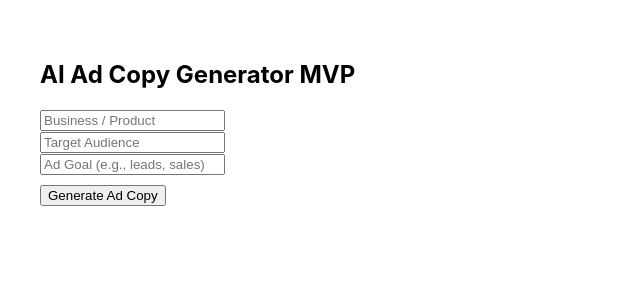
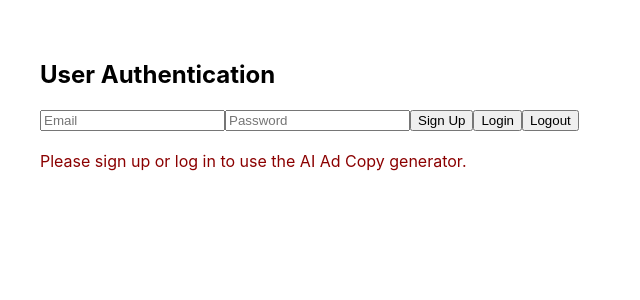
Before and after one commit to Gora92AI/ai-ad-platform-client, a React (Create React App) app: page / in a window 1280 px wide. Shown: the top 300 px of the page, without its empty margins (0-640 px from the left). Built offline with nearby package versions, Linux system fonts and the light colour scheme.

Commit message:
Add user authentication (Firebase) and protect ad generator

```diff
--- a/package.json
+++ b/package.json
@@ -7,6 +7,7 @@
     "@testing-library/jest-dom": "^6.6.3",
     "@testing-library/react": "^16.3.0",
     "@testing-library/user-event": "^13.5.0",
+    "firebase": "^11.9.1",
     "react": "^19.1.0",
     "react-dom": "^19.1.0",
     "react-scripts": "5.0.1",
--- a/src/App.js
+++ b/src/App.js
@@ -1,11 +1,48 @@
-import React, { useState } from "react";
+import { useState } from "react";
+import { auth } from "./firebase";
+import { createUserWithEmailAndPassword, signInWithEmailAndPassword, signOut } from "firebase/auth";
 
 function App() {
+  // Ad generator state
   const [business, setBusiness] = useState("");
   const [audience, setAudience] = useState("");
   const [goal, setGoal] = useState("");
   const [adCopy, setAdCopy] = useState("");
 
+  // Auth state
+  const [email, setEmail] = useState("");
+  const [password, setPassword] = useState("");
+  const [user, setUser] = useState(null);
+  const [error, setError] = useState("");
+
+  // Auth functions
+  const signup = async () => {
+    try {
+      const userCredential = await createUserWithEmailAndPassword(auth, email, password);
+      setUser(userCredential.user);
+      setError("");
+    } catch (err) {
+      setError(err.message);
+    }
+  };
+
+  const login = async () => {
+    try {
+      const userCredential = await signInWithEmailAndPassword(auth, email, password);
+      setUser(userCredential.user);
+      setError("");
+    } catch (err) {
+      setError(err.message);
+    }
+  };
+
+  const logout = async () => {
+    await signOut(auth);
+    setUser(null);
+    setError("");
+  };
+
+  // Ad copy generation
   const handleSubmit = async (e) => {
     e.preventDefault();
     const res = await fetch(`${process.env.REACT_APP_API_URL}/generate_ad_copy`, {
@@ -19,6 +56,29 @@ function App() {
 
   return (
     <div style={{ padding: 40 }}>
+      <h2>User Authentication</h2>
+      <div style={{ marginBottom: 20 }}>
+        <input
+          type="email"
+          placeholder="Email"
+          value={email}
+          onChange={e => setEmail(e.target.value)}
+        />
+        <input
+          type="password"
+          placeholder="Password"
+          value={password}
+          onChange={e => setPassword(e.target.value)}
+        />
+        <button onClick={signup}>Sign Up</button>
+        <button onClick={login}>Login</button>
+        <button onClick={logout}>Logout</button>
+        {user && <span style={{ marginLeft: 20 }}>Welcome, {user.email}</span>}
+        {error && <div style={{ color: "red" }}>{error}</div>}
+      </div>
+
+      {user ? (
+        <>
           <h2>AI Ad Copy Generator MVP</h2>
           <form onSubmit={handleSubmit}>
             <input
@@ -39,9 +99,15 @@ function App() {
               placeholder="Ad Goal (e.g., leads, sales)"
               required
             /><br />
-        <button type="submit" style={{marginTop: 10}}>Generate Ad Copy</button>
+            <button type="submit" style={{ marginTop: 10 }}>Generate Ad Copy</button>
           </form>
-      <pre style={{whiteSpace: "pre-wrap", marginTop: 20}}>{adCopy}</pre>
+          <pre style={{ whiteSpace: "pre-wrap", marginTop: 20 }}>{adCopy}</pre>
+        </>
+      ) : (
+        <p style={{ color: "darkred" }}>
+          Please sign up or log in to use the AI Ad Copy generator.
+        </p>
+      )}
     </div>
   );
 }
--- /dev/null
+++ b/src/firebase.js
@@ -0,0 +1,17 @@
+import { initializeApp } from "firebase/app";
+import { getAuth } from "firebase/auth";
+
+// Your web app's Firebase configuration
+const firebaseConfig = {
+  apiKey: "AIzaSyAKvp0a_Q8lGYzJLhd0NHnVj9LdjzqO72k",
+  authDomain: "aigrowthlane-add.firebaseapp.com",
+  projectId: "aigrowthlane-add",
+  storageBucket: "aigrowthlane-add.appspot.com",
+  messagingSenderId: "680429211915",
+  appId: "1:680429211915:web:4e3bc04bc3e8b3717a920e",
+  measurementId: "G-LS7HFNJQSM"
+};
+
+// Initialize Firebase
+const app = initializeApp(firebaseConfig);
+export const auth = getAuth(app); // <-- THIS export is required!
```
Also changed, not shown: 1 other file (tests, documents, lock files or other folders). Lines whose indentation alone changed are shown as unchanged.
